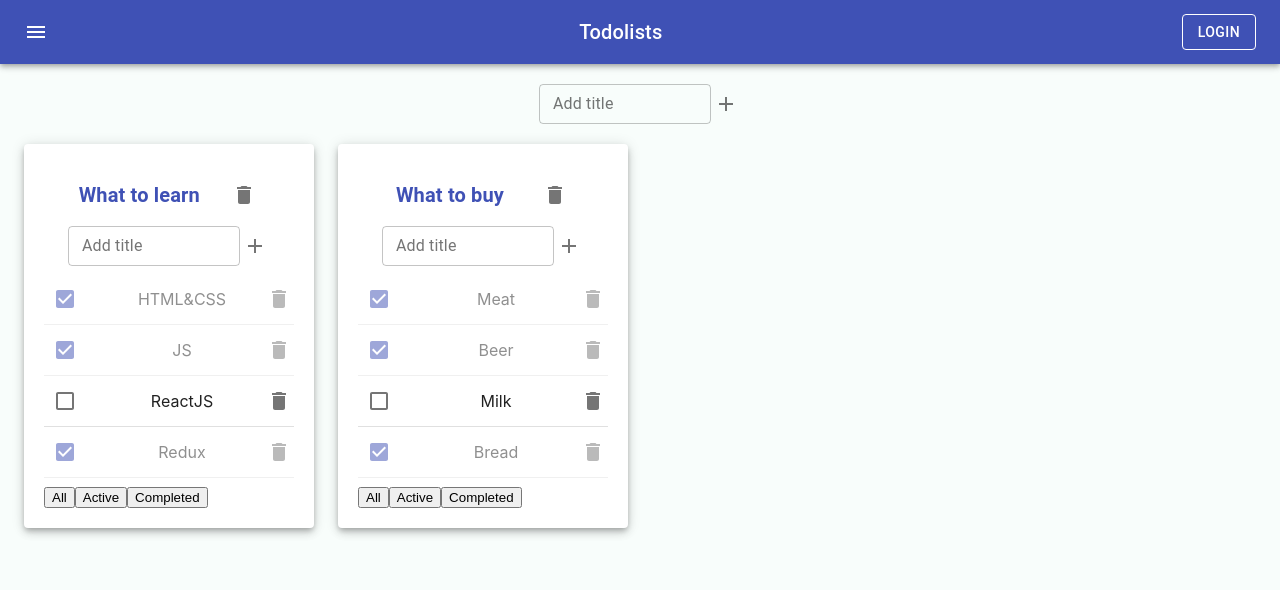
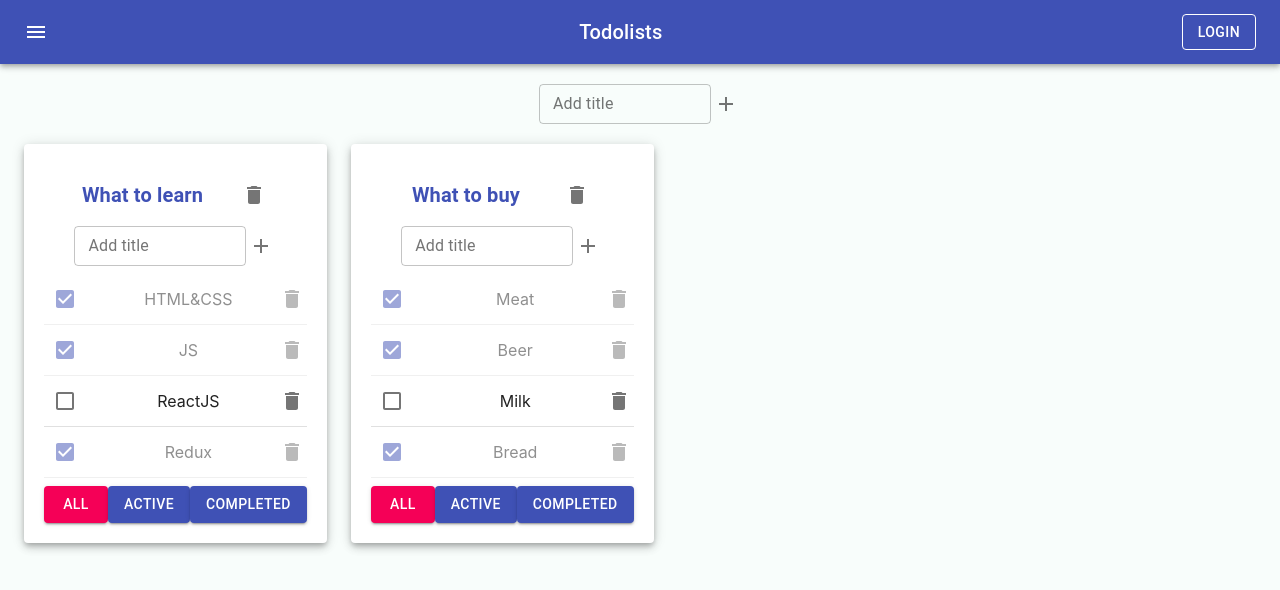
Before and after one commit to AliaksandrLiubanets/todolist, a React (Create React App) app: page / in a window 1280 px wide. Shown: the top 590 px of the page. Built offline with nearby package versions, Linux system fonts and the light colour scheme.

Commit message:
Add Button and variant and color atributes in it to Todolist.tsx

```diff
--- a/src/AddItemForm.tsx
+++ b/src/AddItemForm.tsx
@@ -1,5 +1,4 @@
 import React, {ChangeEvent, KeyboardEvent, useState} from 'react'
-import s from './Style.module.css'
 import {Container, IconButton, TextField} from '@material-ui/core'
 import {Add} from '@material-ui/icons'
 
@@ -27,7 +26,7 @@ const AddItemForm = (props: AddItemFormPropsType) => {
         setTitle('')
     }
 
-    return <Container style={{display: 'flex', width: "250px"}} >
+    return <Container style={{display: 'flex', justifyContent: "space-between", justifyItems: "center", width: "250px"}} >
         <TextField variant={'outlined'}
                    size={'small'}
                    label="Add title"
--- a/src/Todolist.tsx
+++ b/src/Todolist.tsx
@@ -82,14 +82,14 @@ export function Todolist(props: propsType) {
                 {elementsTask}
             </List>
             <div className={s.filter}>
-                <button className={props.filter === 'all' ? s.chosen_button : s.normal_button} onClick={setAll}>All
-                </button>
-                <button className={props.filter === 'active' ? s.chosen_button : s.normal_button}
+                <Button variant={"contained"} color={props.filter === 'all' ? 'secondary': 'primary'} onClick={setAll}>All
+                </Button>
+                <Button variant={"contained"} color={props.filter === 'active' ? 'secondary': 'primary'}
                         onClick={setActive}>Active
-                </button>
-                <button className={props.filter === 'completed' ? s.chosen_button : s.normal_button}
+                </Button>
+                <Button variant={"contained"} color={props.filter === 'completed' ? 'secondary': 'primary'}
                         onClick={setCompleted}>Completed
-                </button>
+                </Button>
             </div>
         </div>
     )
```
